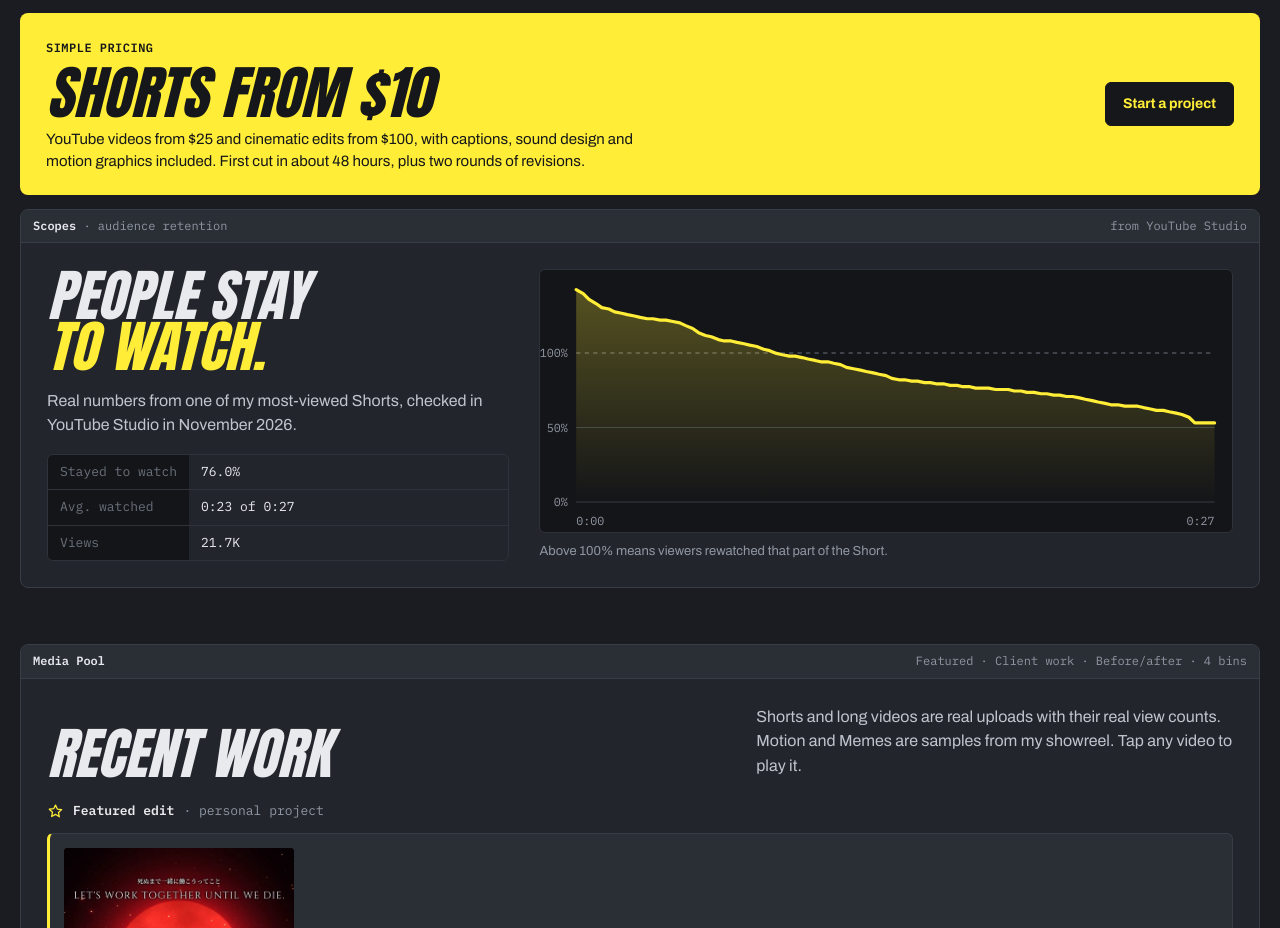
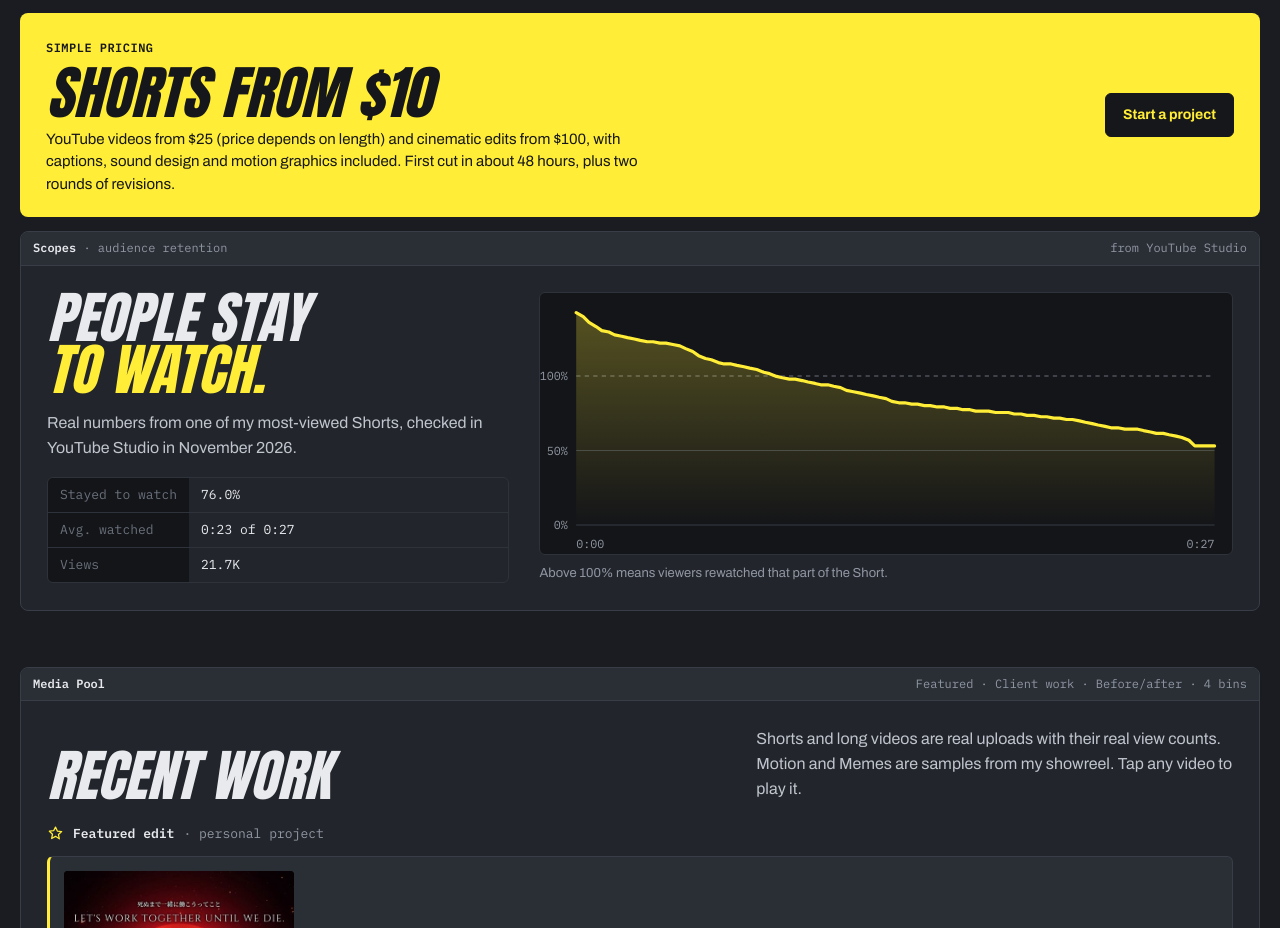
Before and after one commit to Dynascapes/dynascape-edits, a plain HTML site: page index.html in a window 1280 px wide. Shown: the part 960-1888 px from the top of the page. Drawn offline with Linux system fonts and the light colour scheme; a web font is replaced by a local one.

Commit message:
Pricing: YouTube videos from $25 (price depends on length)

```diff
--- a/index.html
+++ b/index.html
@@ -352,7 +352,7 @@ section.tight{padding-block:0;margin-top:14px}
 <section class="tight">
   <div class="wrap">
     <div class="strip">
-      <div class="st-t"><span class="mono">SIMPLE PRICING</span><h2>Shorts from $10</h2><p>YouTube videos from $25 and cinematic edits from $100, with captions, sound design and motion graphics included. First cut in about 48 hours, plus two rounds of revisions.</p></div>
+      <div class="st-t"><span class="mono">SIMPLE PRICING</span><h2>Shorts from $10</h2><p>YouTube videos from $25 (price depends on length) and cinematic edits from $100, with captions, sound design and motion graphics included. First cut in about 48 hours, plus two rounds of revisions.</p></div>
       <a href="#contact" class="btn dark">Start a project</a>
     </div>
   </div>
```
